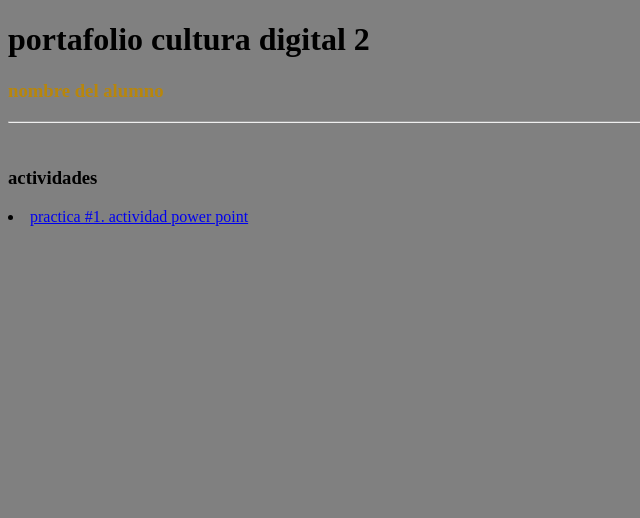
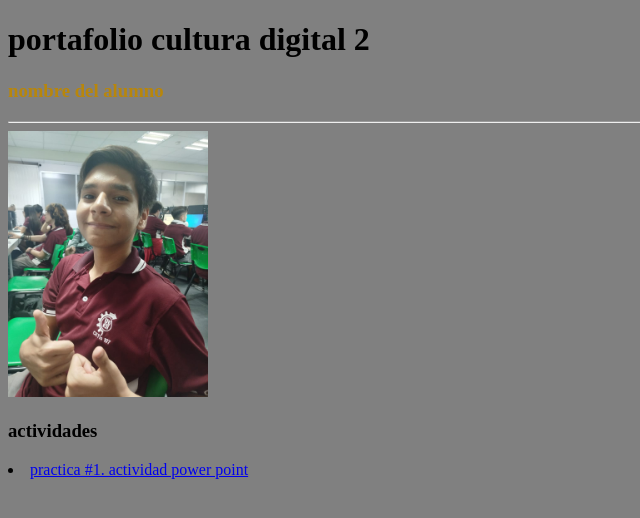
Before and after one commit to luisandre24/luisandre24.github.io, a plain HTML site: page index.html in a window 1280 px wide. Shown: the whole page, without its empty margins (0-640 px from the left). Drawn offline with Linux system fonts and the light colour scheme.

Commit message:
Update index.html

```diff
--- a/index.html
+++ b/index.html
@@ -9,7 +9,7 @@
     <h1>portafolio cultura digital 2</h1>
     <h3 style="color: darkgoldenrod;">nombre del alumno</h3>
     <hr>
-    <img src="images.png" alt="" width="200px">
+    <img src="WhatsApp Image 2025-03-20 at 5.17.26 PM.jpeg" alt="" width="200px">
     <h3>actividades</h3>
     <o1>
         <li>
```
